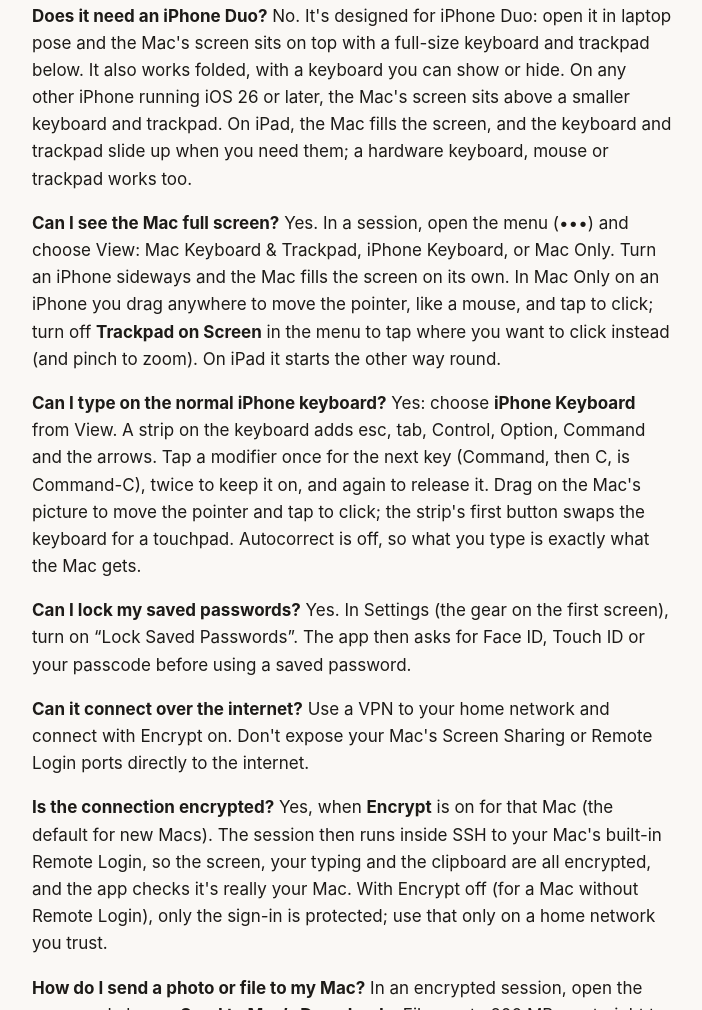
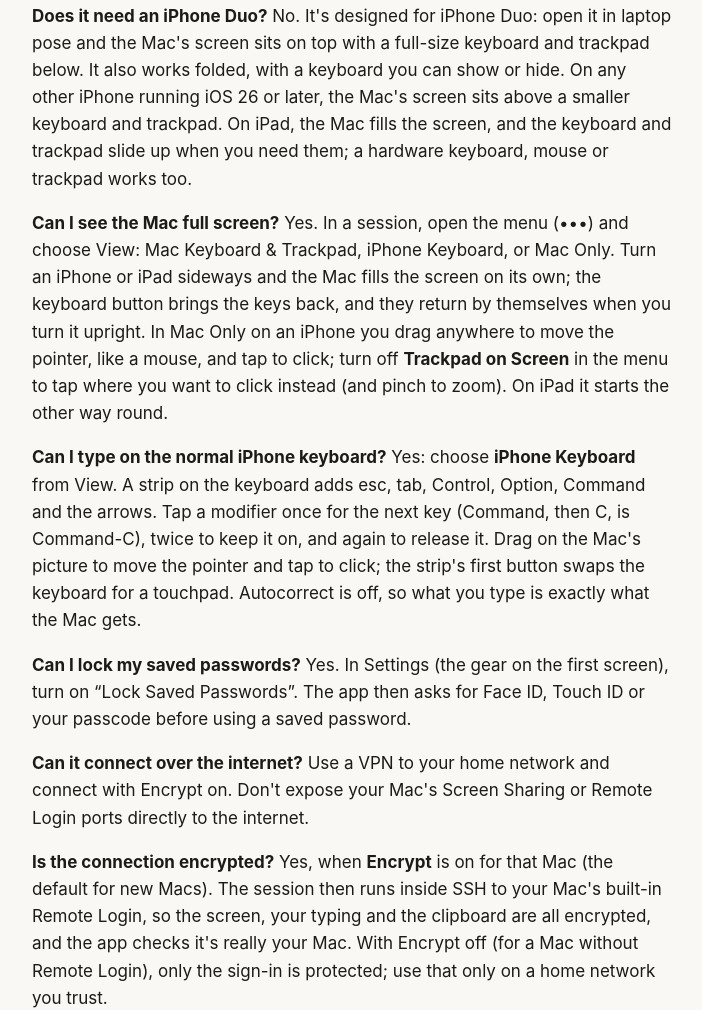
Before and after one commit to gogs1998/iqlabs-apps, a plain HTML site: page duoremote/support.html in a window 1280 px wide. Shown: the part 730-1740 px from the top of the page, without its empty margins (288-990 px from the left). Drawn offline with Linux system fonts and the light colour scheme.

Commit message:
Duo Remote support: iPad keyboard starts hidden in landscape

```diff
--- a/duoremote/support.html
+++ b/duoremote/support.html
@@ -18,7 +18,7 @@ footer a{color:var(--muted)}
 <h2>Setting up your Mac</h2><ol><li>On the Mac, open System Settings → General → Sharing and turn on <strong>Screen Sharing</strong>.</li><li>Click the ⓘ next to Screen Sharing and make sure your user is allowed.</li><li>For an encrypted connection (recommended), also turn on <strong>Remote Login</strong> in the same list.</li><li>In Duo Remote IQ, your Mac usually appears under <strong>On this network</strong>: tap it. Or add it by the address shown in Sharing (for example <code>192.168.1.20</code> or <code>Your-Mac.local</code>), port 5900. Enter your Mac username and password.</li><li>The first time you connect encrypted, the app shows your Mac's identity (a fingerprint). To check it, run <code>ssh-keygen -lf /etc/ssh/ssh_host_ed25519_key.pub</code> in Terminal on the Mac, then tap Trust and Connect.</li></ol>
 <h2>Common questions</h2>
 <p><strong>Does it need an iPhone Duo?</strong> No. It's designed for iPhone Duo: open it in laptop pose and the Mac's screen sits on top with a full-size keyboard and trackpad below. It also works folded, with a keyboard you can show or hide. On any other iPhone running iOS 26 or later, the Mac's screen sits above a smaller keyboard and trackpad. On iPad, the Mac fills the screen, and the keyboard and trackpad slide up when you need them; a hardware keyboard, mouse or trackpad works too.</p>
-<p><strong>Can I see the Mac full screen?</strong> Yes. In a session, open the menu (•••) and choose View: Mac Keyboard &amp; Trackpad, iPhone Keyboard, or Mac Only. Turn an iPhone sideways and the Mac fills the screen on its own. In Mac Only on an iPhone you drag anywhere to move the pointer, like a mouse, and tap to click; turn off <strong>Trackpad on Screen</strong> in the menu to tap where you want to click instead (and pinch to zoom). On iPad it starts the other way round.</p>
+<p><strong>Can I see the Mac full screen?</strong> Yes. In a session, open the menu (•••) and choose View: Mac Keyboard &amp; Trackpad, iPhone Keyboard, or Mac Only. Turn an iPhone or iPad sideways and the Mac fills the screen on its own; the keyboard button brings the keys back, and they return by themselves when you turn it upright. In Mac Only on an iPhone you drag anywhere to move the pointer, like a mouse, and tap to click; turn off <strong>Trackpad on Screen</strong> in the menu to tap where you want to click instead (and pinch to zoom). On iPad it starts the other way round.</p>
 <p><strong>Can I type on the normal iPhone keyboard?</strong> Yes: choose <strong>iPhone Keyboard</strong> from View. A strip on the keyboard adds esc, tab, Control, Option, Command and the arrows. Tap a modifier once for the next key (Command, then C, is Command-C), twice to keep it on, and again to release it. Drag on the Mac's picture to move the pointer and tap to click; the strip's first button swaps the keyboard for a touchpad. Autocorrect is off, so what you type is exactly what the Mac gets.</p>
 <p><strong>Can I lock my saved passwords?</strong> Yes. In Settings (the gear on the first screen), turn on “Lock Saved Passwords”. The app then asks for Face ID, Touch ID or your passcode before using a saved password.</p>
 <p><strong>Can it connect over the internet?</strong> Use a VPN to your home network and connect with Encrypt on. Don't expose your Mac's Screen Sharing or Remote Login ports directly to the internet.</p>
```
